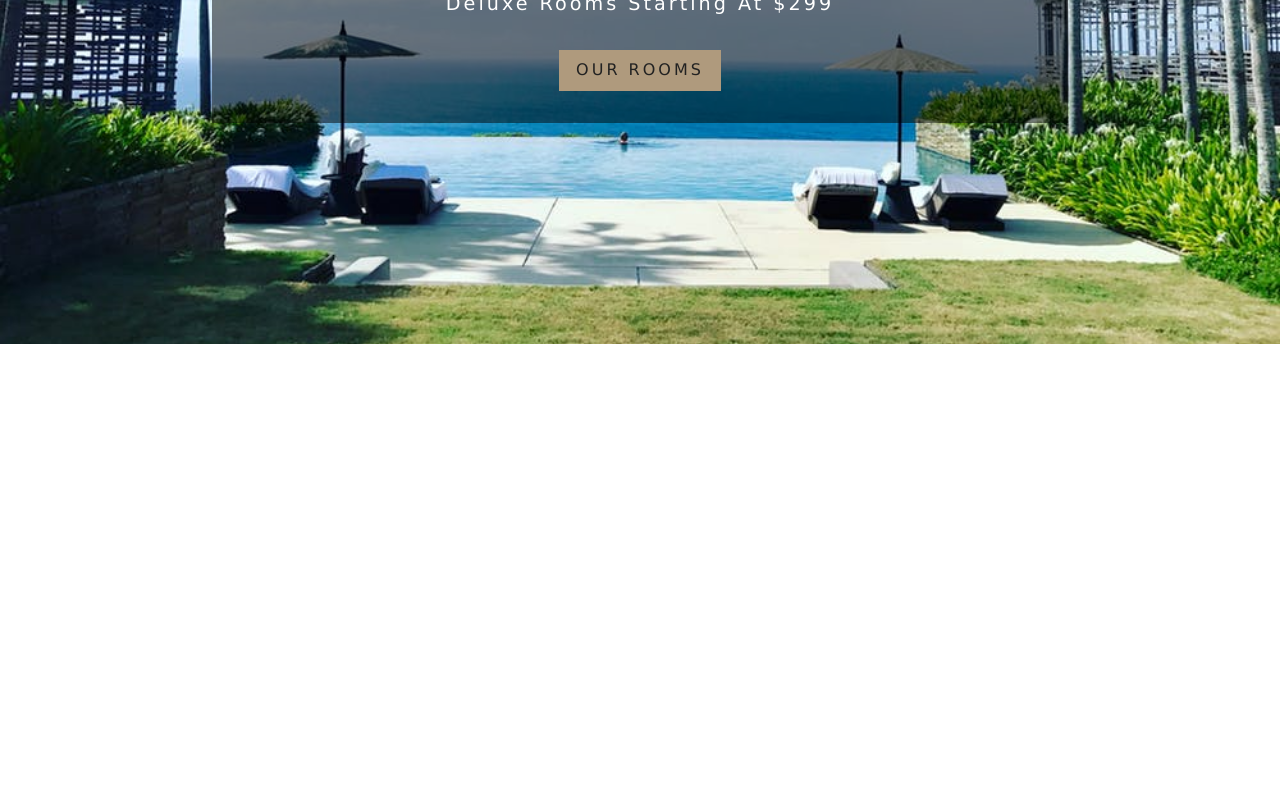
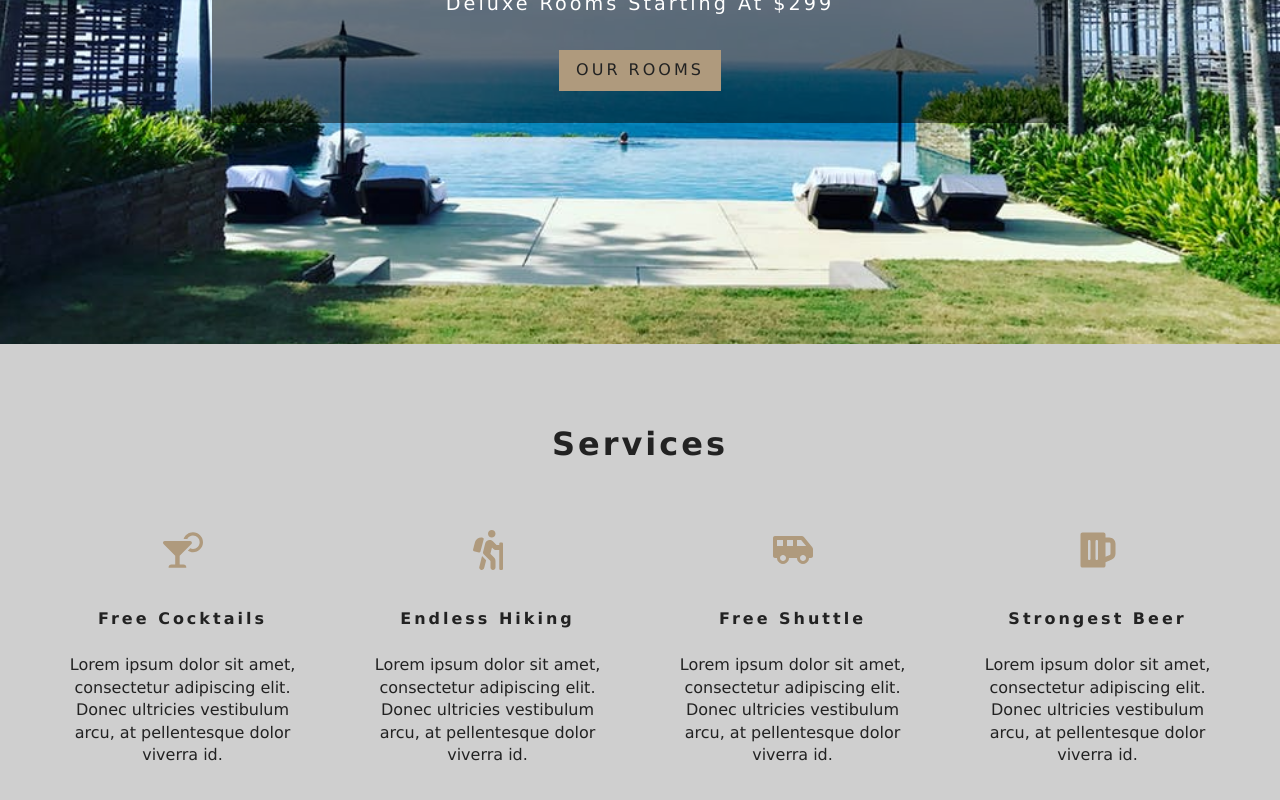
Before and after one commit to aaronshivers/resort, a React (Create React App) app: page / in a window 1280 px wide. Shown: the part 456-1256 px from the top of the page. Before the commit the page ends 800 px from the top, so only its background shows below. Built offline with nearby package versions, Linux system fonts and the light colour scheme.

Commit message:
setup services component

```diff
--- a/src/App.css
+++ b/src/App.css
@@ -252,6 +252,7 @@
 }
 .services h6 {
   letter-spacing: var(--mainSpacing);
+  text-transform: capitalize;
 }
 .services p {
   width: 80%;
--- a/src/components/Navigation.js
+++ b/src/components/Navigation.js
@@ -1,12 +1,10 @@
-import React, { useState, useEffect } from 'react'
+import React, { useState } from 'react'
 import { Link } from 'react-router-dom'
 import logo from '../images/logo.svg'
 import { FaAlignRight } from 'react-icons/fa'
 
 const Navigation = () => {
   const [ isOpen, setIsOpen ] = useState(false)
-
-  useEffect(() => console.log(isOpen), [isOpen])
 
   return (
     <nav className="navbar">
--- /dev/null
+++ b/src/components/Services.js
@@ -0,0 +1,46 @@
+import React, { useState } from 'react'
+import { FaCocktail, FaHiking, FaShuttleVan, FaBeer } from 'react-icons/fa'
+import Title from './Title'
+
+const initialState = [
+  {
+    icon: <FaCocktail />,
+    title: 'free cocktails',
+    info: 'Lorem ipsum dolor sit amet, consectetur adipiscing elit. Donec ultricies vestibulum arcu, at pellentesque dolor viverra id.'
+  }, {
+    icon: <FaHiking />,
+    title: 'endless hiking',
+    info: 'Lorem ipsum dolor sit amet, consectetur adipiscing elit. Donec ultricies vestibulum arcu, at pellentesque dolor viverra id.'
+  }, {
+    icon: <FaShuttleVan />,
+    title: 'free shuttle',
+    info: 'Lorem ipsum dolor sit amet, consectetur adipiscing elit. Donec ultricies vestibulum arcu, at pellentesque dolor viverra id.'
+  }, {
+    icon: <FaBeer />,
+    title: 'strongest beer',
+    info: 'Lorem ipsum dolor sit amet, consectetur adipiscing elit. Donec ultricies vestibulum arcu, at pellentesque dolor viverra id.'
+  }
+]
+
+const Services = () => {
+  const [ services ] = useState(initialState)
+
+  return (
+    <section className="services">
+      <Title title="services" />
+      <div className="services-center">
+        {
+          services && services.map((service, i) => (
+            <article key={ i } className="service">
+              <span>{ service.icon }</span>
+              <h6>{ service.title }</h6>
+              <p>{ service.info }</p>
+            </article>
+          ))
+        }
+      </div>
+    </section>
+  )
+}
+
+export default Services
--- /dev/null
+++ b/src/components/Title.js
@@ -0,0 +1,9 @@
+import React from 'react'
+
+const Title = ({ title }) => (
+  <div className="section-title">
+    <h4>{ title }</h4>
+  </div>
+)
+
+export default Title
--- a/src/pages/Home.js
+++ b/src/pages/Home.js
@@ -2,9 +2,10 @@
 import { Link } from 'react-router-dom'
 import Hero from '../components/Hero'
 import Banner from '../components/Banner'
+import Services from '../components/Services'
 
 const Home = () => (
-  <div>
+  <>
     <Hero>
       <Banner
         title="luxurious rooms"
@@ -18,7 +19,8 @@
         </Link>
       </Banner>
     </Hero>
-  </div>
+    <Services />
+  </>
 )
 
 export default Home
```
